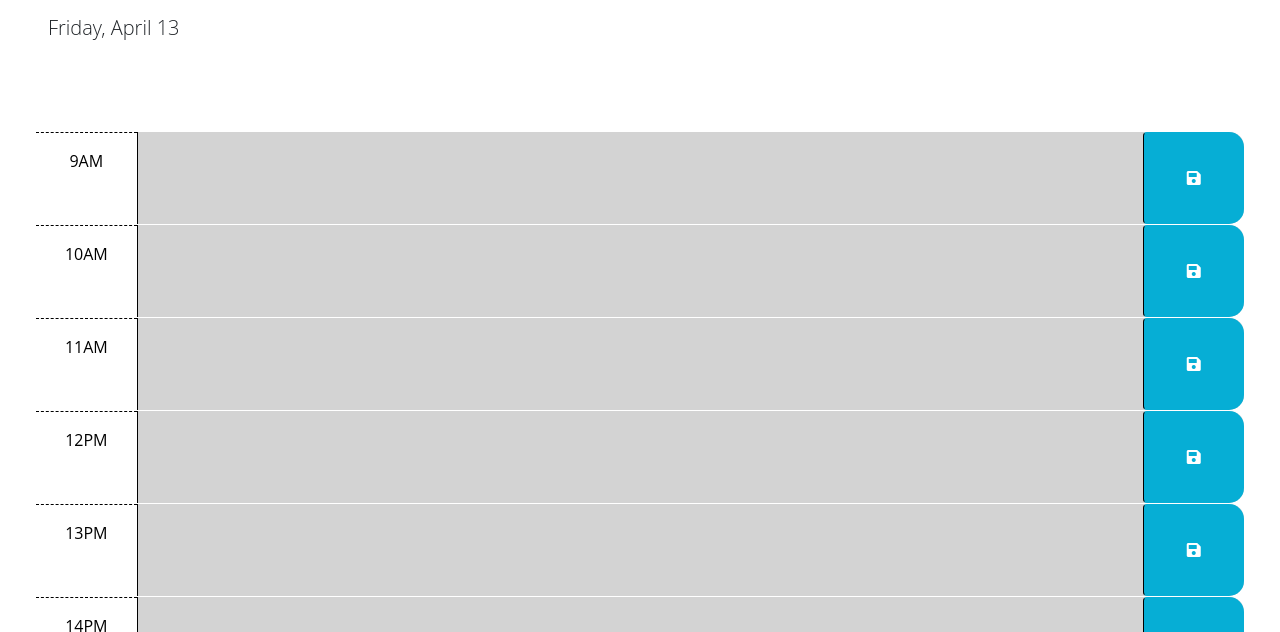
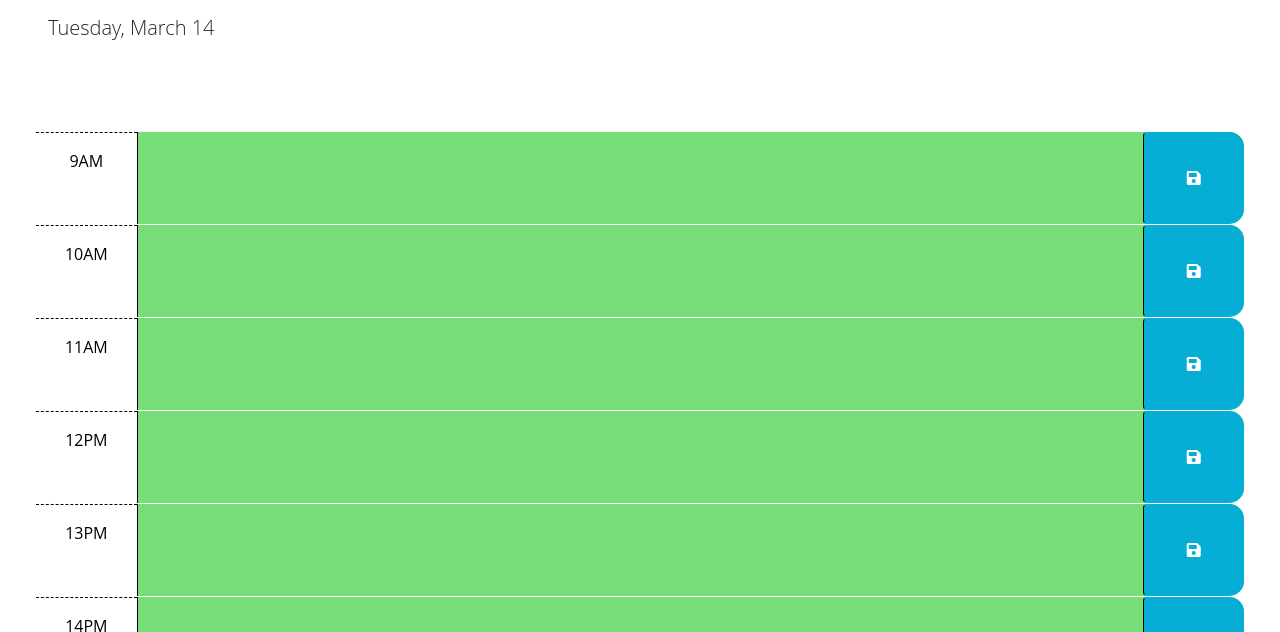
Before and after one commit to gtnq/API-application, a website: page index.html in a window 1280 px wide. Shown: the part 166-798 px from the top of the page. Drawn offline with nearby package versions, Linux system fonts and the light colour scheme.

Commit message:
moved html page in order for github page to load

```diff
--- a/Develop/script.js
+++ b/Develop/script.js
@@ -1,4 +1,4 @@
-const time = dayjs('2018-04-13 15:18:17.040-08:00')
+const time = dayjs()
 const timeDate = time.toDate()
 //console.log(time)
 
--- a/Develop/index.html
+++ b/index.html
@@ -20,7 +20,7 @@
       href="https://fonts.googleapis.com/css2?family=Fira+Sans:wght@400;700&display=swap"
       rel="stylesheet"
     />
-    <link rel="stylesheet" href="style.css" />
+    <link rel="stylesheet" href="./Develop/style.css" />
     <title>Work Day Scheduler</title>
   </head>
 
@@ -122,6 +122,6 @@
     integrity="sha256-iu/zLUB+QgISXBLCW/mcDi/rnf4m4uEDO0wauy76x7U="
     crossorigin="anonymous"></script>
 
-    <script src="script.js"></script>
+    <script src="./Develop/script.js"></script>
   </body>
 </html>
```
